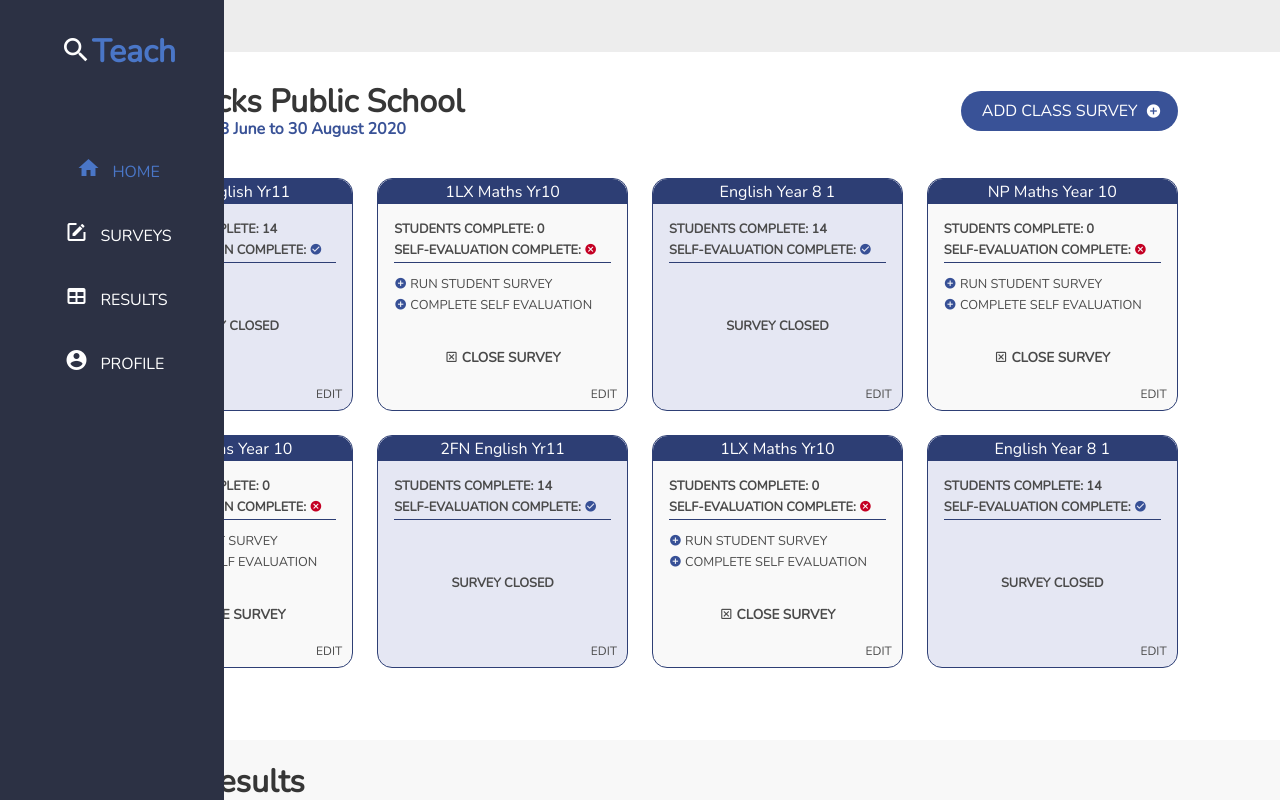
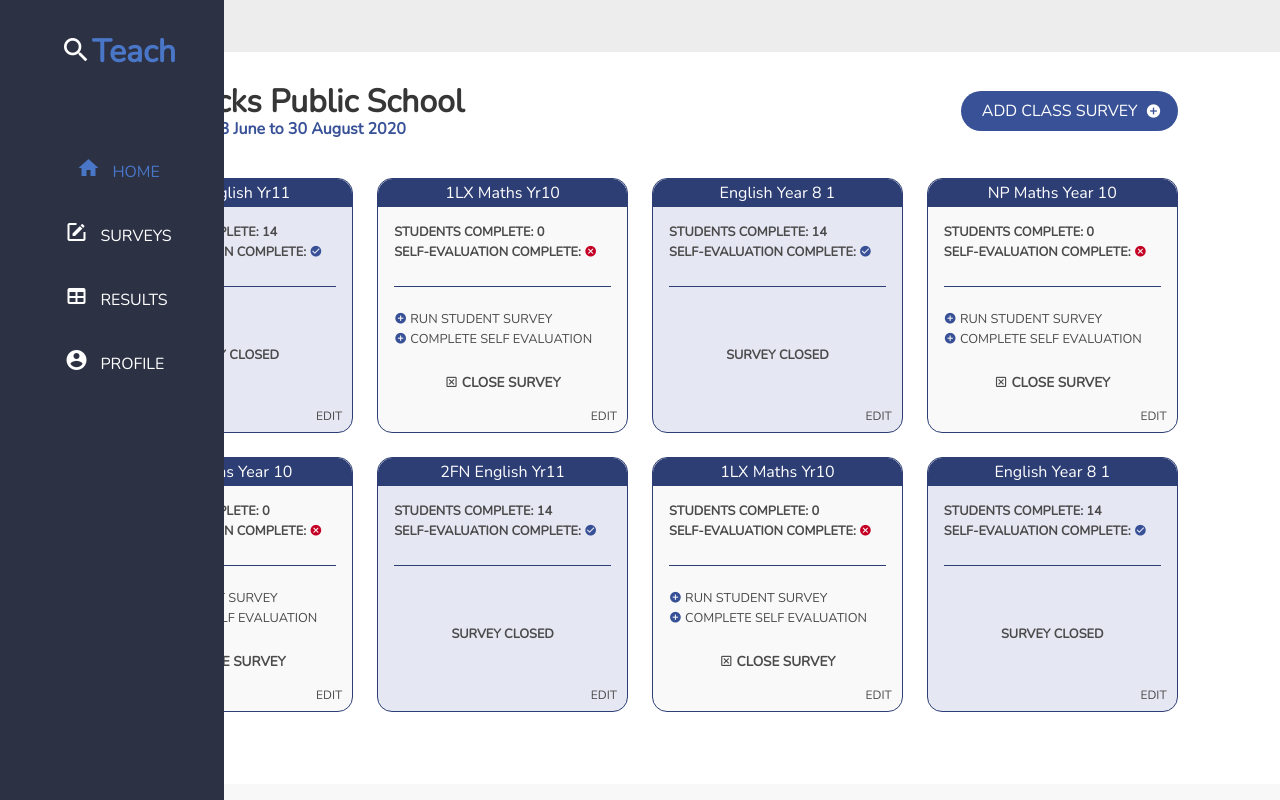
Before and after one commit to EstopaceMA/ProjectTeach, a Vue app: page /#/ in a window 1280 px wide. Shown: the top 800 px of the page. Built offline with nearby package versions, Linux system fonts and the light colour scheme.

Commit message:
fix card issue

```diff
--- a/src/components/CardComponent.vue
+++ b/src/components/CardComponent.vue
@@ -1,5 +1,5 @@
 <template>
-  <div class="card">
+  <div class="card" style="height: 100%">
     <header v-if="title" class="card-header">
       <p class="card-header-title">
         <b-icon v-if="icon" :icon="icon" custom-size="default" />
@@ -15,7 +15,7 @@
         <b-icon :icon="headerIcon" custom-size="default" />
       </a>
     </header>
-    <div class="is-flex is-flex-direction-column" style="height: 100%">
+    <div style="height: 100%">
       <slot />
     </div>
   </div>
--- a/src/components/CardWidget.vue
+++ b/src/components/CardWidget.vue
@@ -14,7 +14,7 @@
               </p>
             </span>
         </div>
-        <div style="padding-left: 1em; padding-right: 1em; height: 0.5%">
+        <div style="padding: 1em; height: 0.5%">
           <hr>
         </div>
         <div v-if="is_self_eval_completed === true" class="is-flex is-justify-content-center is-align-items-center" style="height: 61.5%">
--- a/src/views/HomeV2.vue
+++ b/src/views/HomeV2.vue
@@ -16,7 +16,7 @@
     <section class="section is-main-section">
       <tiles>
         <card-widget
-          class="tile is-child card-props complete-bg"
+          class="tile is-child card-props complete-bg complete"
           label="2FN English Yr11"
           students_completed_count="14"
           is_self_eval_completed
@@ -26,7 +26,7 @@
           label="1LX Maths Yr10"
         />
         <card-widget
-          class="tile is-child card-props complete-bg"
+          class="tile is-child card-props complete-bg complete"
           label="English Year 8 1"
           students_completed_count="14"
           is_self_eval_completed
@@ -40,7 +40,7 @@
           label="NP Maths Year 10"
         />
         <card-widget
-          class="tile is-child card-props complete-bg"
+          class="tile is-child card-props complete-bg complete"
           label="2FN English Yr11"
           students_completed_count="14"
           is_self_eval_completed
@@ -50,7 +50,7 @@
           label="1LX Maths Yr10"
         />
         <card-widget
-          class="tile is-child card-props complete-bg"
+          class="tile is-child card-props complete-bg complete"
           label="English Year 8 1"
           students_completed_count="14"
           is_self_eval_completed
@@ -77,10 +77,10 @@
 
 <style>
   .card-props{
-    height: 18.2vw;
     border-radius: 15px;
     border: solid 1px #2e3f75;
   }
+
   .complete-bg {
     background-color: #e5e7f3;
   }
```
